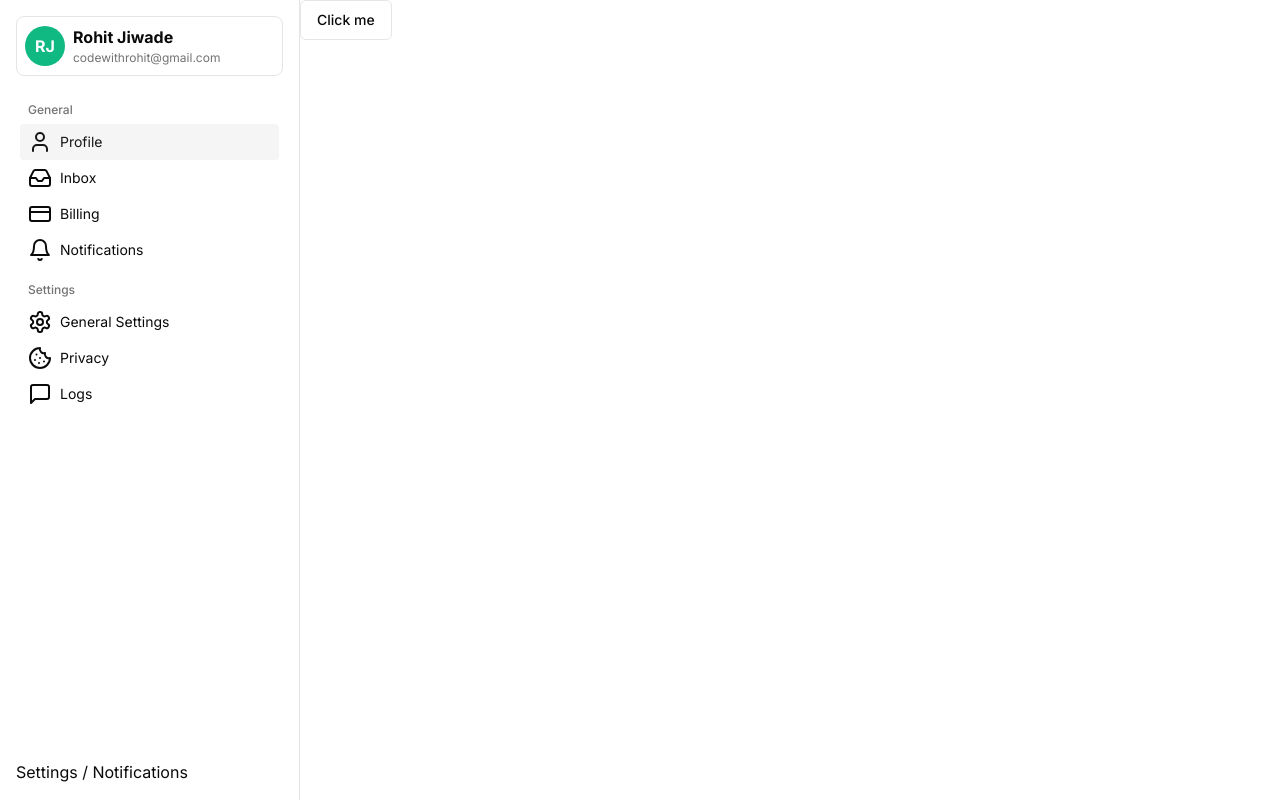
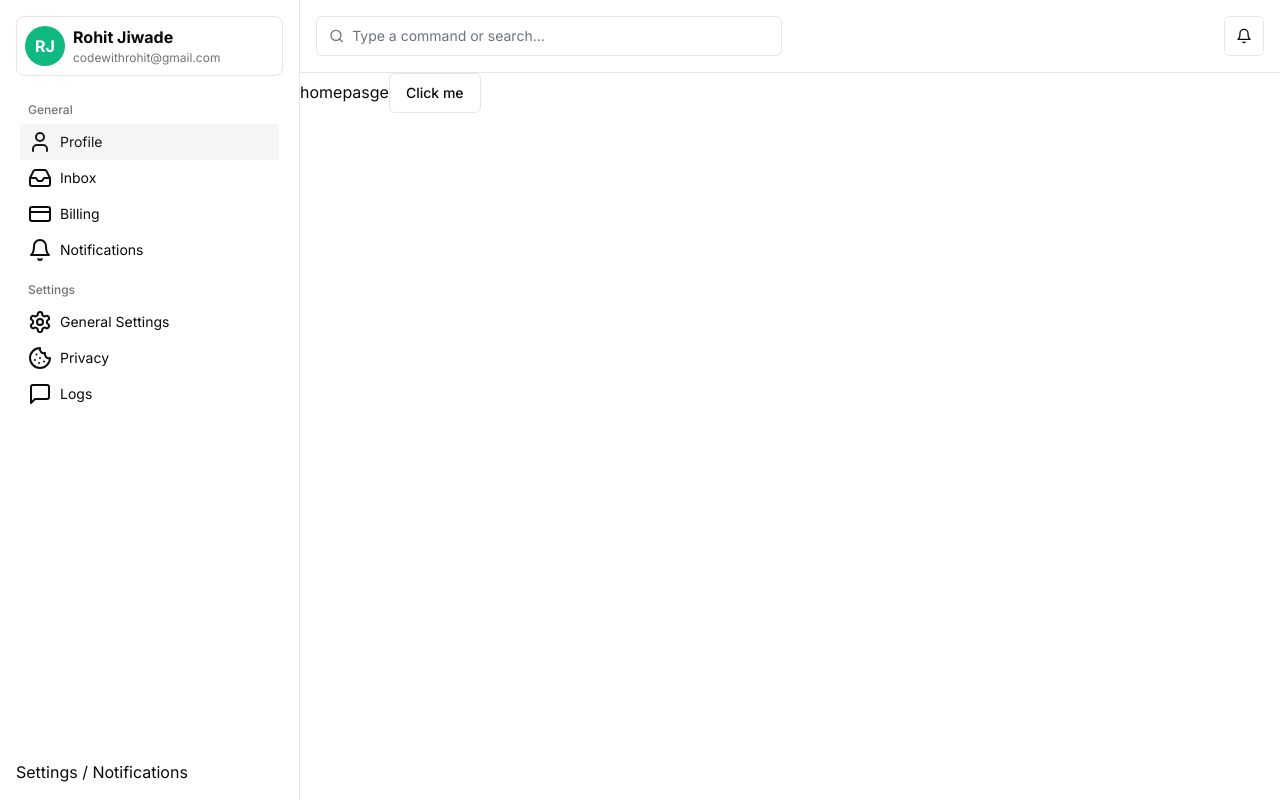
Before and after one commit to RohitSanjayjiwade/NextTailShad-Dashboard, a Next.js app: page / in a window 1280 px wide. Built offline with nearby package versions, Linux system fonts and the light colour scheme.

Commit message:
command Bar

```diff
--- a/src/app/layout.tsx
+++ b/src/app/layout.tsx
@@ -2,6 +2,7 @@ import type { Metadata } from "next";
 import { Inter } from "next/font/google";
 import "./globals.css";
 import Sidebar from "@/components/Sidebar";
+import Header from "@/components/Header";
 
 const inter = Inter({ subsets: ["latin"] });
 
@@ -21,7 +22,10 @@ export default function RootLayout({
 
         <Sidebar />
 
-        <main className="w-full h-full">{children}</main>
+        <main className="grid w-full h-full pl-[300px]">
+        <Header />
+        {children}
+        </main>
       </body>
     </html>
   );
--- a/src/app/page.tsx
+++ b/src/app/page.tsx
@@ -4,6 +4,7 @@ import { Button } from "@/components/ui/button";
 export default function Home() {
   return (
     <div>
+    homepasge
        <Button variant="outline">Click me</Button>
     </div>
   );
--- /dev/null
+++ b/src/components/Command.tsx
@@ -0,0 +1,82 @@
+"use client";
+
+import {
+  Calculator,
+  Calendar,
+  CreditCard,
+  Search,
+  Settings,
+  Smile,
+  User,
+} from "lucide-react"
+
+// import {
+//   Command,
+//   CommandEmpty,
+//   CommandGroup,
+//   CommandInput,
+//   CommandItem,
+//   CommandList,
+//   CommandSeparator,
+//   CommandShortcut,
+// } from "@/components/ui/command"
+// import { useState } from "react"
+// import { Input } from "./ui/input";
+
+
+export function CommandDemo() {
+
+  // const [open, setOpen] = useState<boolean>(false);
+
+
+  return (
+    <>
+   <div className="flex items-center border rounded-md px-3 py-2">
+      <Search className="mr-2 h-5 w-4 text-gray-500" />
+      <input
+        type="search"
+        placeholder="Type a command or search..."
+        className="w-full text-sm outline-none placeholder-gray-500"
+      />
+    </div>
+    {/*<Command className="rounded-lg border shadow-md">
+      <CommandInput placeholder="Type a command or search..." />
+      {open && (<CommandList>
+        <CommandEmpty>No results found.</CommandEmpty>
+        <CommandGroup heading="Suggestions">
+          <CommandItem>
+            <Calendar className="mr-2 h-4 w-4" />
+            <span>Calendar</span>
+          </CommandItem>
+          <CommandItem>
+            <Smile className="mr-2 h-4 w-4" />
+            <span>Search Emoji</span>
+          </CommandItem>
+          <CommandItem>
+            <Calculator className="mr-2 h-4 w-4" />
+            <span>Calculator</span>
+          </CommandItem>
+        </CommandGroup>
+        <CommandSeparator />
+        <CommandGroup heading="Settings">
+          <CommandItem>
+            <User className="mr-2 h-4 w-4" />
+            <span>Profile</span>
+            <CommandShortcut>⌘P</CommandShortcut>
+          </CommandItem>
+          <CommandItem>
+            <CreditCard className="mr-2 h-4 w-4" />
+            <span>Billing</span>
+            <CommandShortcut>⌘B</CommandShortcut>
+          </CommandItem>
+          <CommandItem>
+            <Settings className="mr-2 h-4 w-4" />
+            <span>Settings</span>
+            <CommandShortcut>⌘S</CommandShortcut>
+          </CommandItem>
+        </CommandGroup>
+      </CommandList>)}
+    </Command>*/}
+    </>
+  )
+}
--- /dev/null
+++ b/src/components/Header.tsx
@@ -0,0 +1,16 @@
+"use client"
+
+import { BellIcon } from "lucide-react";
+import { CommandDemo } from "./Command";
+import { Button } from "./ui/button";
+
+export default function Header() {
+	return <div className="grid grid-cols-2 gap-4  p-4 border-b">
+		<CommandDemo />
+		<div className="flex items-center justify-end">
+			<Button variant="outline" size="icon">
+				<BellIcon className="h-4 w-4" />
+			</Button>
+		</div>
+	</div>;
+}
--- a/src/components/Sidebar.tsx
+++ b/src/components/Sidebar.tsx
@@ -55,7 +55,7 @@ export default function Sidebar() {
 		}
 	]
 
-	return <div className="flex flex-col w-[300px] gap-4 min-w-[300px] border-r min-h-screen p-4">
+	return <div className="flex fixed top-0 flex-col w-[300px] gap-4 min-w-[300px] border-r min-h-screen p-4">
 		<div>
 			<UserItem />
 		</div>
--- a/src/components/ui/command.tsx
+++ b/src/components/ui/command.tsx
@@ -41,7 +41,7 @@ const CommandInput = React.forwardRef<
   React.ElementRef<typeof CommandPrimitive.Input>,
   React.ComponentPropsWithoutRef<typeof CommandPrimitive.Input>
 >(({ className, ...props }, ref) => (
-  <div className="flex items-center border-b px-3" cmdk-input-wrapper="">
+  <div className="flex items-center border-b px-3" >
     <Search className="mr-2 h-4 w-4 shrink-0 opacity-50" />
     <CommandPrimitive.Input
       ref={ref}
--- /dev/null
+++ b/src/components/ui/input.tsx
@@ -0,0 +1,25 @@
+import * as React from "react"
+
+import { cn } from "@/lib/utils"
+
+export interface InputProps
+  extends React.InputHTMLAttributes<HTMLInputElement> {}
+
+const Input = React.forwardRef<HTMLInputElement, InputProps>(
+  ({ className, type, ...props }, ref) => {
+    return (
+      <input
+        type={type}
+        className={cn(
+          "flex h-10 w-full rounded-md border border-input bg-background px-3 py-2 text-sm ring-offset-background file:border-0 file:bg-transparent file:text-sm file:font-medium placeholder:text-muted-foreground focus-visible:outline-none focus-visible:ring-2 focus-visible:ring-ring focus-visible:ring-offset-2 disabled:cursor-not-allowed disabled:opacity-50",
+          className
+        )}
+        ref={ref}
+        {...props}
+      />
+    )
+  }
+)
+Input.displayName = "Input"
+
+export { Input }
```
